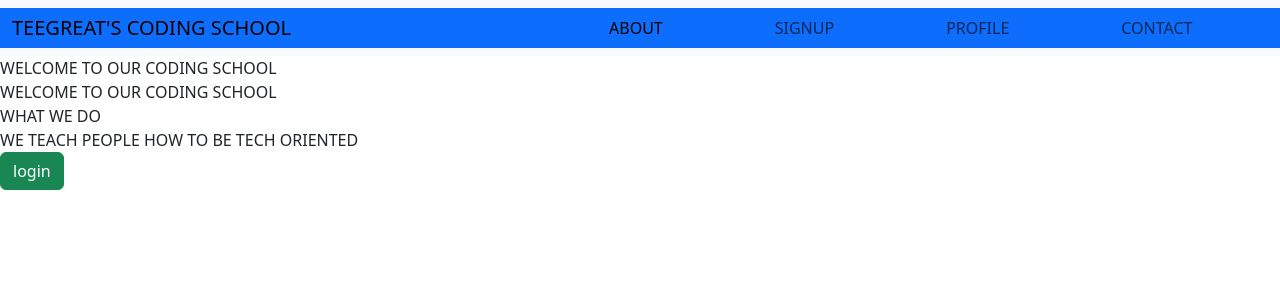
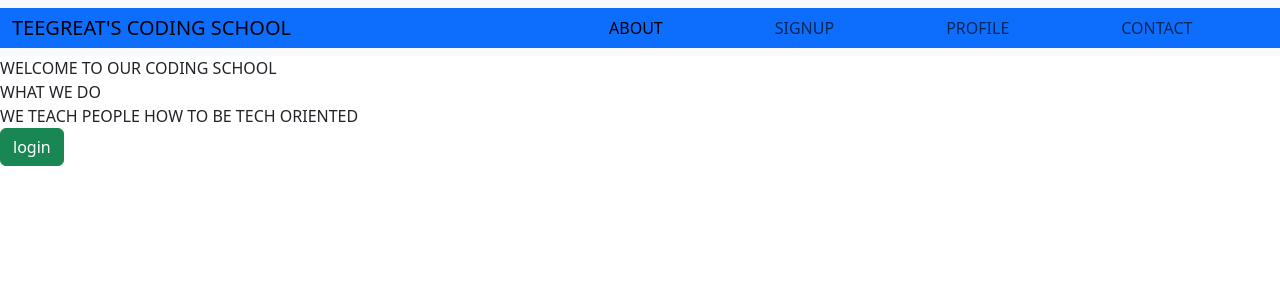
Before and after one commit to Tgreatltd/coding-school, a React (Create React App) app: page / in a window 1280 px wide. Shown: the top 300 px of the page. Built offline with nearby package versions, Linux system fonts and the light colour scheme.

Commit message:
new commit

```diff
--- a/src/school/Home.jsx
+++ b/src/school/Home.jsx
@@ -11,7 +11,6 @@ const Home = () => {
       <Navbar/>
       {/* <Fontawesome/>bbb */}
     <div> WELCOME TO OUR CODING SCHOOL</div>
-    <div> WELCOME TO OUR CODING SCHOOL</div>
 
     <div>WHAT WE DO</div>
 
```
